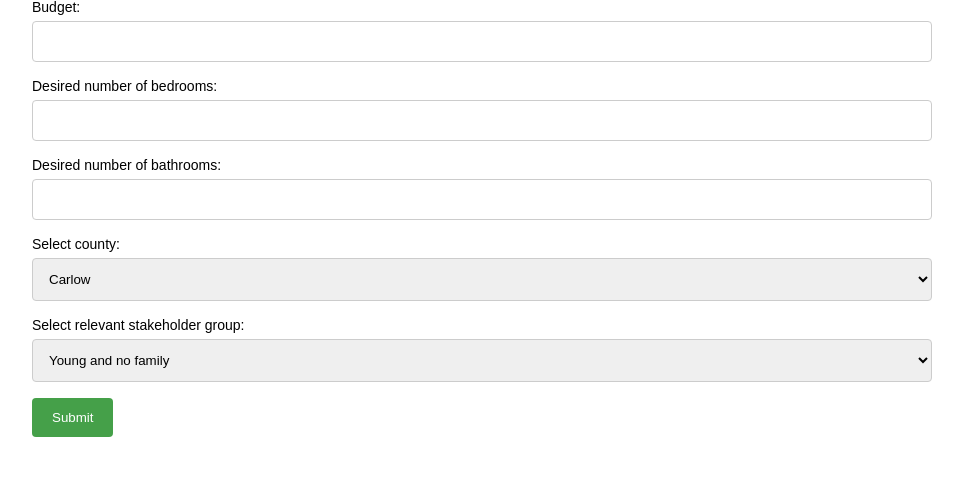
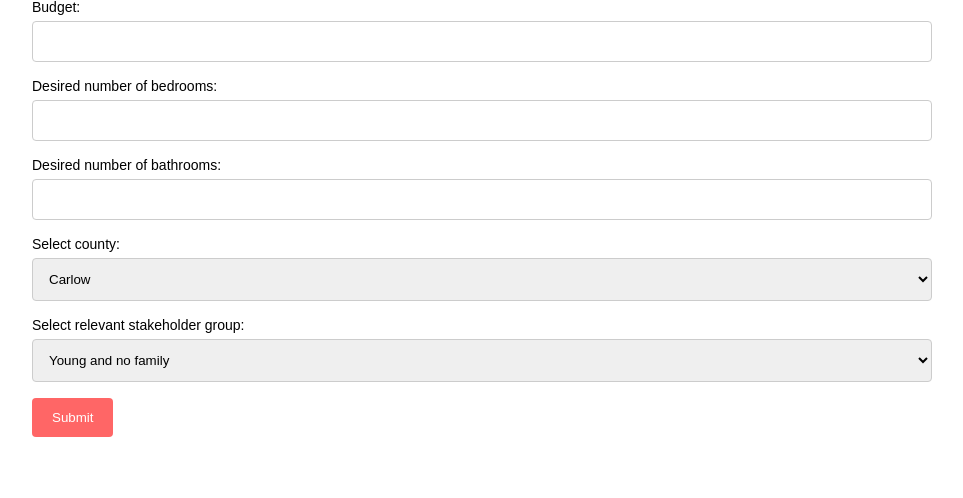
Before and after one commit to aaronk123/Final-Year-Project, a Flask app: page /application in a window 1280 px wide, with the pointer over the restyled element. Shown: the part 125-623 px from the top of the page, without its empty margins (158-1121 px from the left). Run offline with Flask 2, Linux system fonts and the light colour scheme.

Commit message:
Changed hover colour for submit button

```diff
--- a/static/css/application.css
+++ b/static/css/application.css
@@ -21,7 +21,7 @@ input[type=text], select, textarea {
 
   /* When moving the mouse over the submit button, add a darker green color */
   input[type=submit]:hover {
-    background-color: #45a049;
+    background-color: #FF6666;
   }
 
   /* Add a background color and some padding around the form */
```
